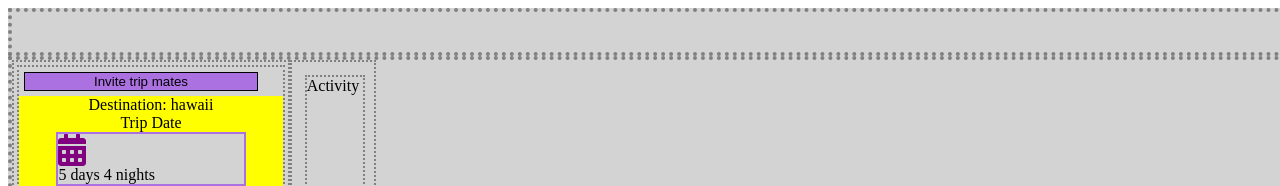
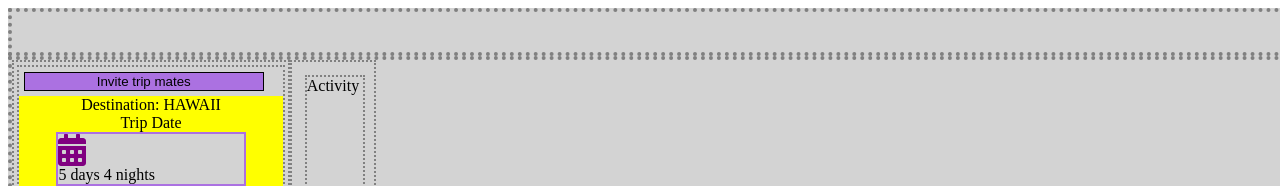
Before and after one commit to blue-ocean-project/tripme, a React app: page / in a window 1280 px wide. Shown: the top 186 px of the page. Built offline with nearby package versions, Linux system fonts and the light colour scheme; the HTML template or start-up script is replaced by a standard one.

Commit message:
work in process on participants

```diff
--- a/client/src/components/EventPage/EventPageComponents/Trip.css
+++ b/client/src/components/EventPage/EventPageComponents/Trip.css
@@ -1,3 +1,4 @@
+//**** TOP ****//
 .eventpage-trip-top {
   display: flex;
   flex-direction: row-reverse;
--- a/client/src/components/EventPage/EventPageComponents/Trip.jsx
+++ b/client/src/components/EventPage/EventPageComponents/Trip.jsx
@@ -4,7 +4,7 @@ import { FontAwesomeIcon } from '@fortawesome/react-fontawesome';
 import { faCalendarAlt, faUser } from '@fortawesome/free-solid-svg-icons';
 import './Trip.css';
 
-const destination = 'hawaii';
+const destination = 'HAWAII';
 const days = '5';
 const participants = ['Justin', 'Mom', 'Uncle-J'];
 const checkList = ['passport', 'cellphone'];
```
